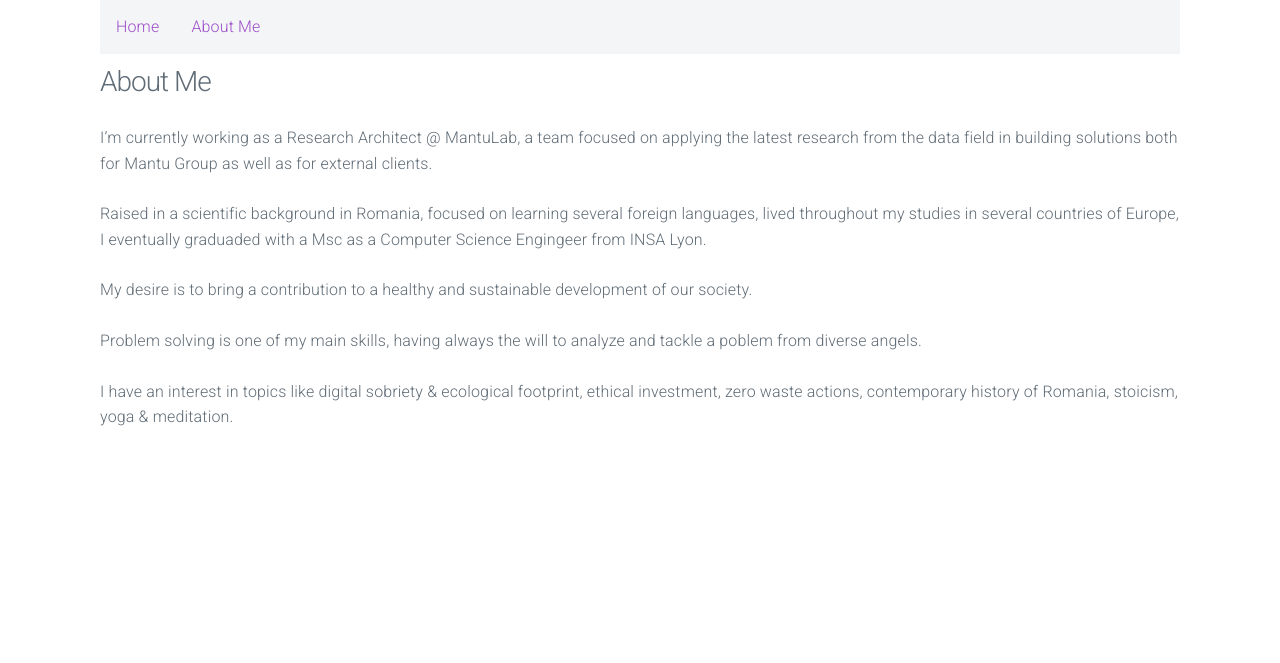
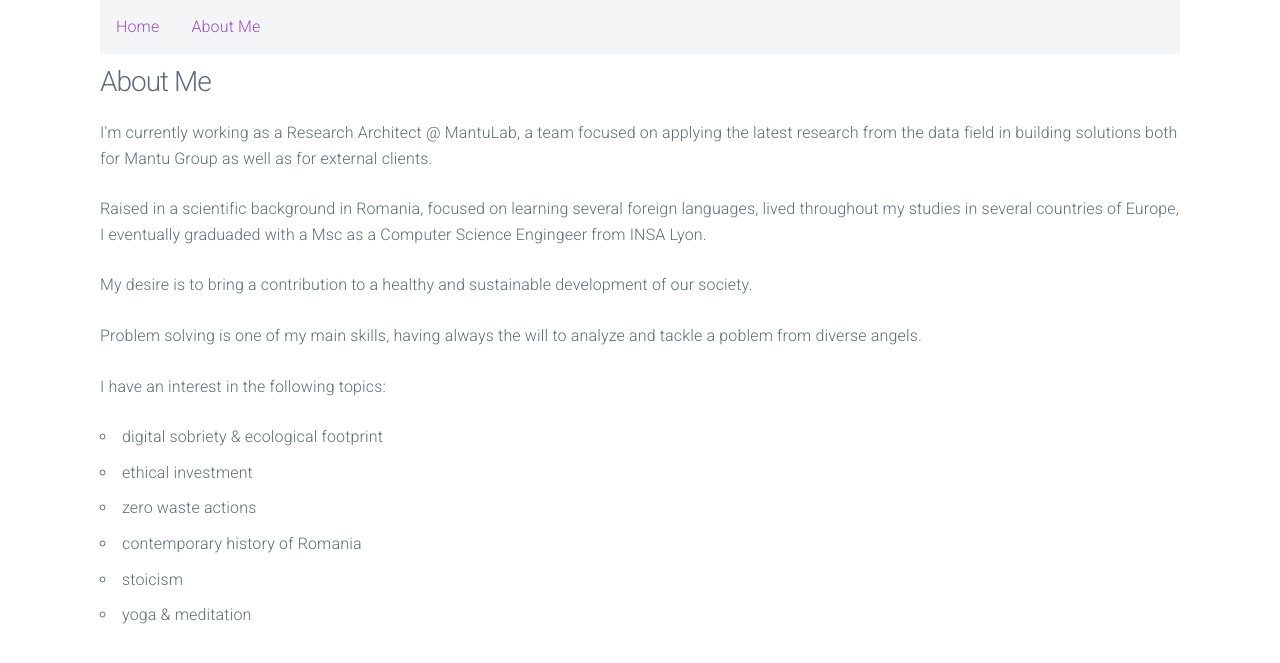
Before and after one commit to lcapatina/personal-website, a Jekyll site: the page built from about.html, in a window 1280 px wide. Shown: the top 663 px of the page. Built offline with Jekyll 4.4.1, drawn with Linux system fonts in a browser that asks for light colours; nearby versions of some CDN libraries.

Commit message:
put interests in a list

```diff
--- /dev/null
+++ b/_data/interests.yml
@@ -0,0 +1,6 @@
+- name: digital sobriety & ecological footprint
+- name: ethical investment
+- name: zero waste actions
+- name: contemporary history of Romania
+- name: stoicism
+- name: yoga & meditation
--- a/_layouts/section.html
+++ b/_layouts/section.html
@@ -5,7 +5,7 @@ layout: default
   <h3 class="title">
     {{page.title}}
   </h3>
-  <p>
+  <div>
     {{content}}
-  </p>
+  </div>
 </section>
--- a/about.md
+++ b/about.html
@@ -2,17 +2,25 @@
 layout: section
 title: About Me
 ---
-
+<p>
 I'm currently working as a Research Architect @ MantuLab, a team focused on applying the latest research from the data field in building solutions both for Mantu Group as well as for external clients.
-
-
+</p>
+<p>
 Raised in a scientific background in Romania, focused on learning several foreign languages, lived throughout my studies in several countries of Europe, I eventually graduaded with a Msc as a Computer Science Engingeer from INSA Lyon.
-
-
+</p>
+<p>
 My desire is to bring a contribution to a healthy and sustainable development of our society.
-
-
+</p>
+<p>
 Problem solving is one of my main skills, having always the will to analyze and tackle a poblem from diverse angels.
-
-
-I have an interest in topics like digital sobriety & ecological footprint, ethical investment, zero waste actions, contemporary history of Romania, stoicism, yoga & meditation.
+</p>
+</p>
+I have an interest in the following topics:
+</p>
+<ul>
+  {% for item in site.data.interests  %}
+    <li>
+    {{item.name}}
+    </li>
+  {% endfor  %}
+</ul>
```
